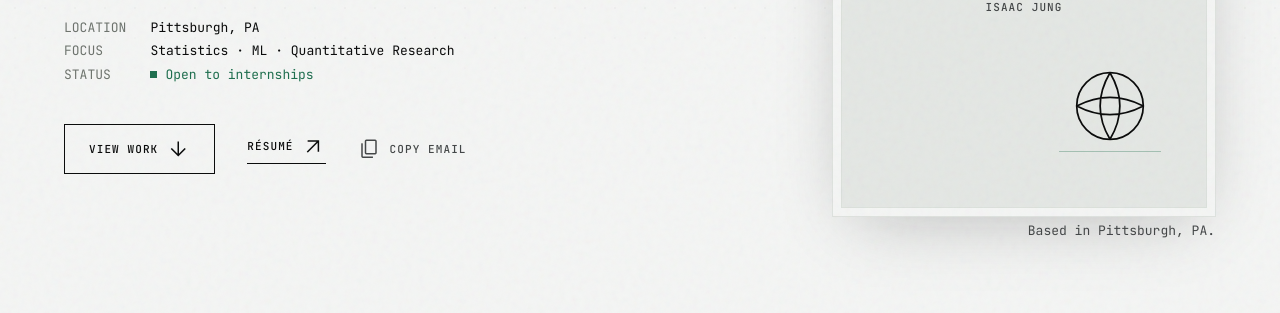
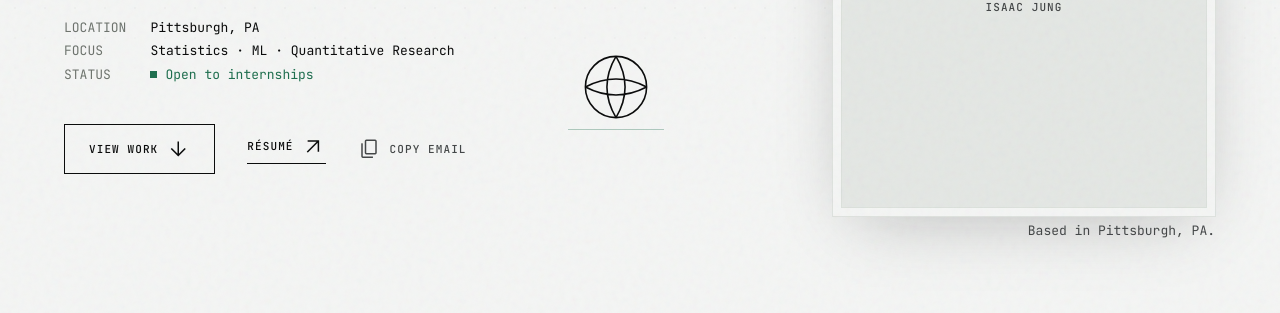
Before and after one commit to iwjung55/isaac-jung-portfolio, a website: page index.html in a window 1280 px wide. Shown: the part 487-800 px from the top of the page. Drawn offline with nearby package versions, Linux system fonts and the light colour scheme.

Commit message:
fix: move the water polo ball out of the portrait plate
It was landing on the portrait frame's corner, which would sit over Isaac's
photo once assets/isaac.jpg is added. Repositioned into the open whitespace
between the hero actions and the portrait.

Co-Authored-By: Claude Opus 4.8 <noreply@anthropic.com>

```diff
--- a/index.html
+++ b/index.html
@@ -91,7 +91,7 @@
         }
         /* ---- Personal layer: water polo, cello, dog. Decorative only: aria-hidden,
                pointer-events:none, never affects layout, all opt out of reduced motion. ---- */
-        .pball { position: absolute; right: 6%; bottom: 74px; width: 74px; height: 74px; pointer-events: none; z-index: 2;
+        .pball { position: absolute; left: 45%; bottom: 96px; width: 68px; height: 68px; pointer-events: none; z-index: 2;
                  will-change: transform; transition: transform .25s cubic-bezier(.2,.8,.2,1); }
         .pball svg { display: block; width: 100%; height: 100%; }
         .pball .wave { position: absolute; left: -14px; right: -14px; bottom: -9px; height: 1px; background: #1f6f4f; opacity: .32; }
```
